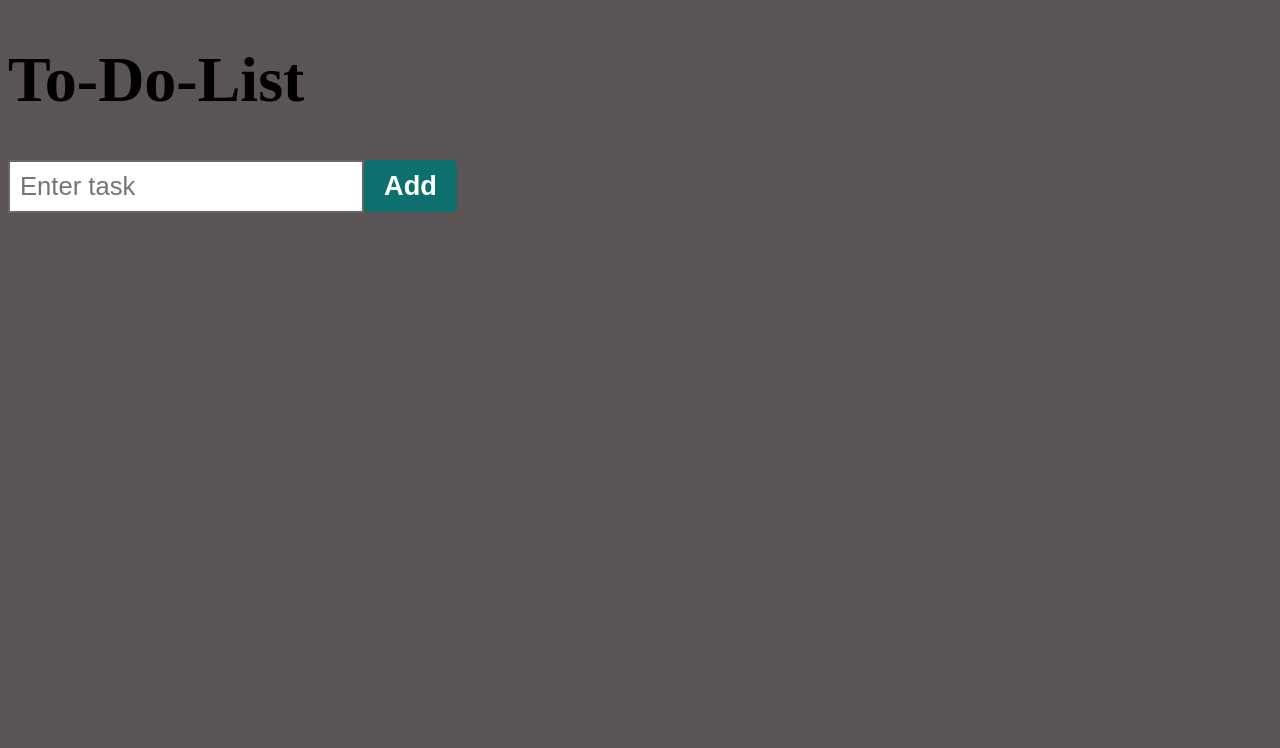
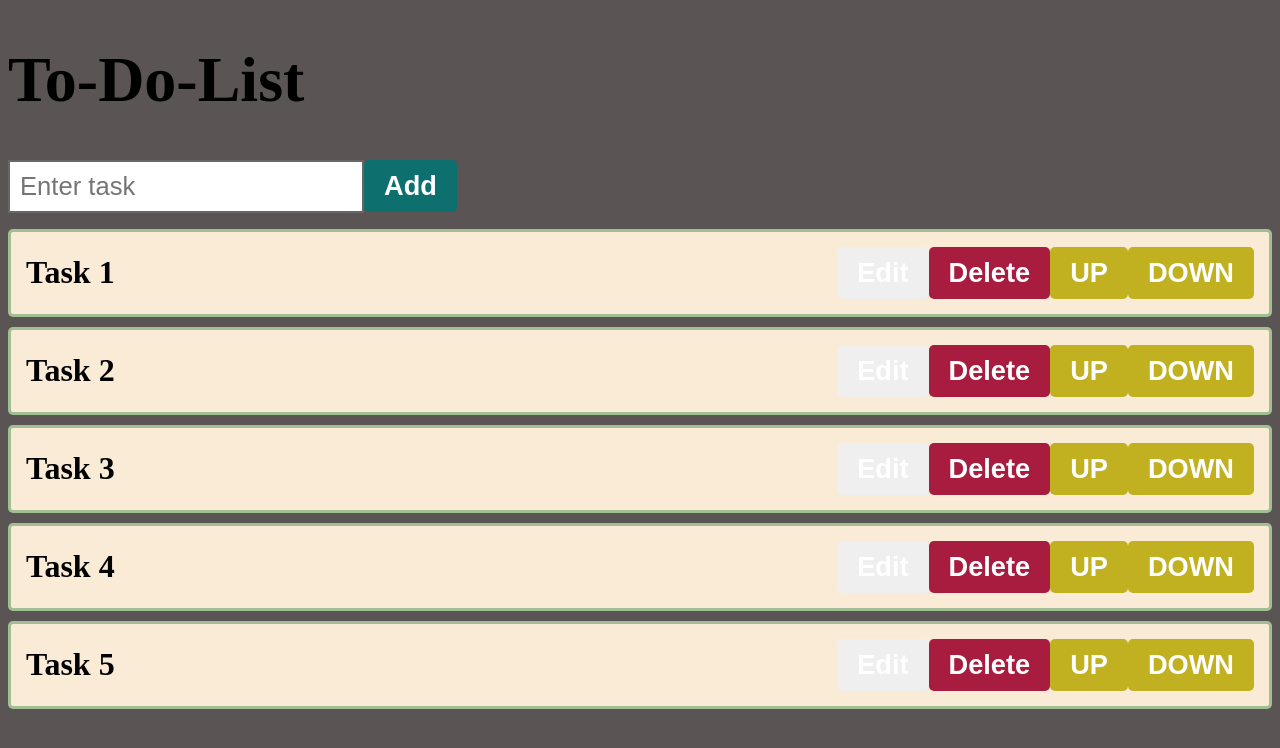
Before and after one commit to NgTienDatSeamon/ToDoList-React, a React (Create React App) app: page / in a window 1280 px wide. Shown: the top 748 px of the page. Built offline with nearby package versions, Linux system fonts and the light colour scheme.

Commit message:
add useeffect

```diff
--- a/src/ToDoList.jsx
+++ b/src/ToDoList.jsx
@@ -1,4 +1,4 @@
-import React, { useState } from "react";
+import React, { useState,useEffect} from "react";
 
 function TodoList() {
   const [tasks, setTasks] = useState([]);
@@ -6,16 +6,22 @@ function TodoList() {
   const [editIndex, setEditIndex] = useState(null);
   const [editedTask, setEditedTask] = useState("");
 
+
+  useEffect(() => {
+    const initialTasks = Array.from({ length: 5 }, (_, index) => `Task ${index + 1}`);
+    setTasks(initialTasks);
+    },[]);
+
   function handleInputChange(event) {
     setNewTask(event.target.value);
-  }
+    }
 
   function addTask() {
     if (newTask.trim() !== "") {
       setTasks((t) => [...t, newTask]);
       setNewTask("");
     }
-  }
+    }
 
   function deleteTask(index) {
     const updatedTasks = tasks.filter((_, i) => i !== index);
```
